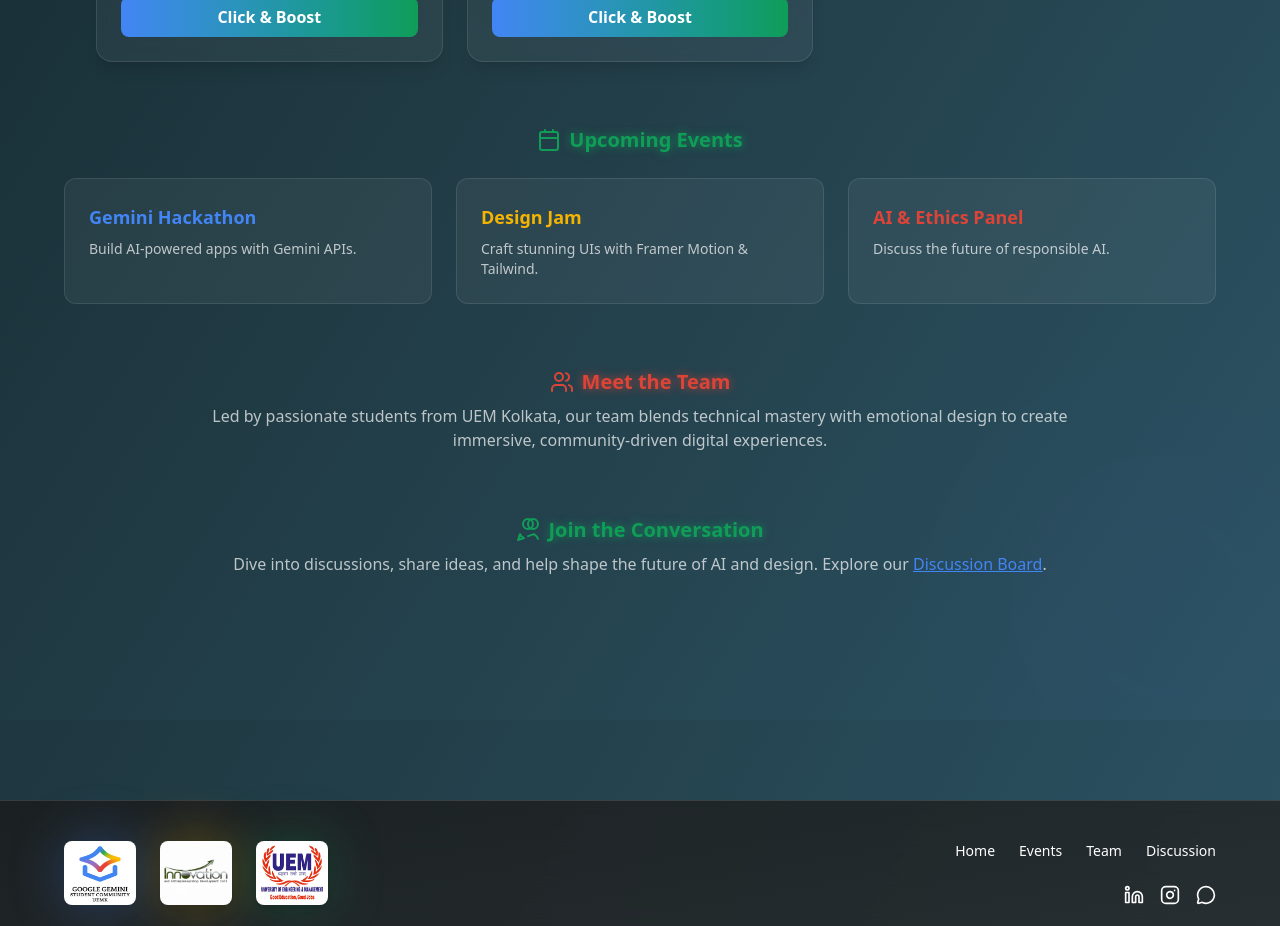
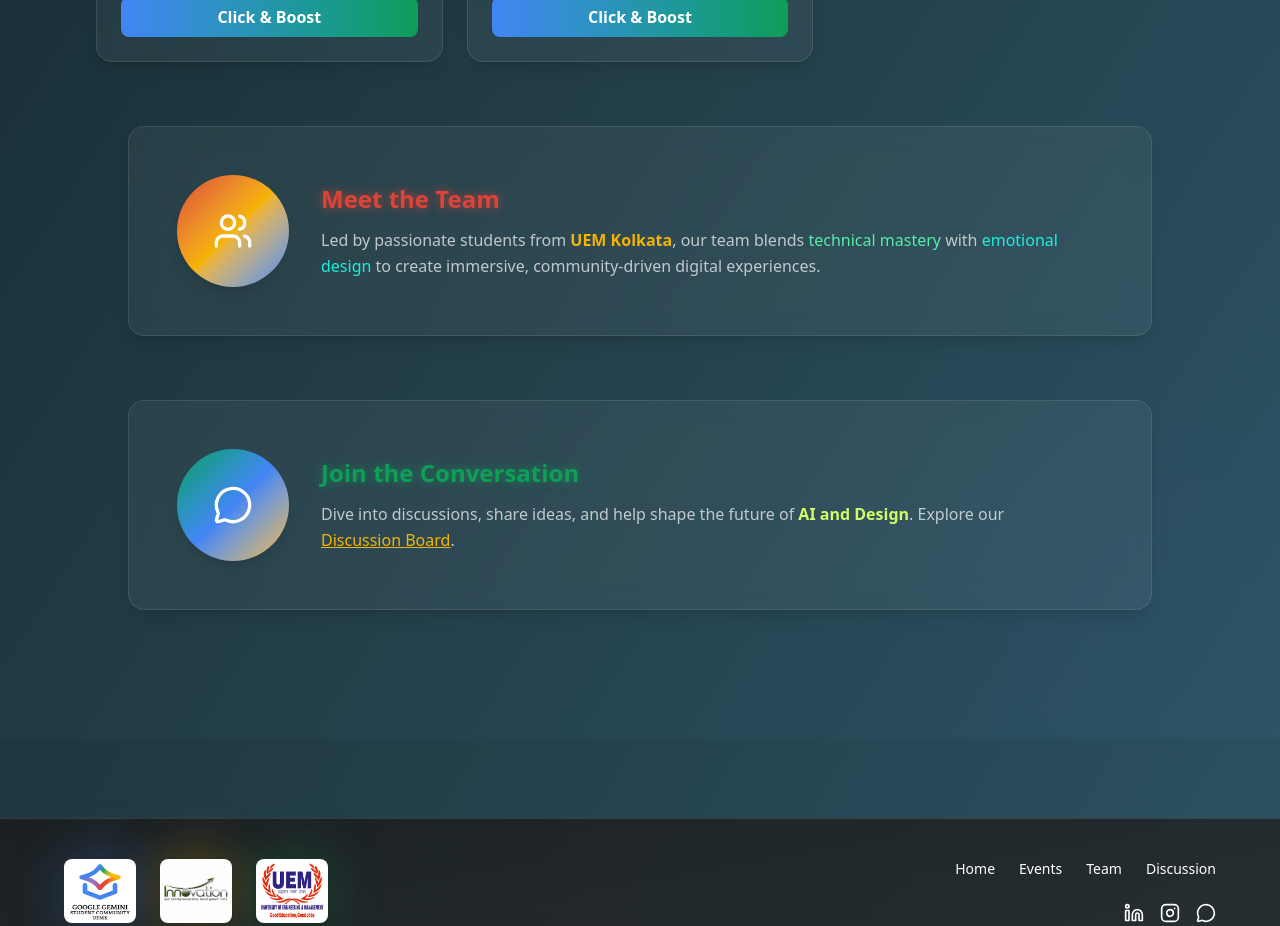
Before and after one commit to Mayank8159/GoogleGeminiUem, a React (Vite) app in the folder frontend/: page / in a window 1280 px wide. Shown: the part 1280-2206 px from the top of the page. Built offline with nearby package versions, Linux system fonts and the light colour scheme; no server answers.

Commit message:
design update2

```diff
--- /dev/null
+++ b/frontend/src/components/ActionSection.jsx
@@ -0,0 +1,102 @@
+import { motion } from "framer-motion";
+import { Users, MessageCircle } from "lucide-react";
+import { Link } from "react-router-dom";
+
+const itemVariants = {
+  hidden: { opacity: 0, y: 40 },
+  visible: {
+    opacity: 1,
+    y: 0,
+    transition: { duration: 0.6, ease: "easeOut" },
+  },
+};
+
+export default function Sections() {
+  return (
+    <div className="space-y-16 max-w-5xl mx-auto">
+      {/* Team Spotlight */}
+      <motion.section
+        variants={itemVariants}
+        initial="hidden"
+        whileInView="visible"
+        viewport={{ once: true }}
+        className="w-full"
+      >
+        <div className="bg-white/5 border border-white/10 rounded-2xl shadow-lg p-8 sm:p-12 backdrop-blur-md flex flex-col sm:flex-row items-center gap-8 hover:shadow-2xl transition">
+          {/* Icon */}
+          <motion.div
+            whileHover={{ scale: 1.1, rotate: 5 }}
+            transition={{ type: "spring", stiffness: 200 }}
+            className="flex-shrink-0"
+          >
+            <div className="h-28 w-28 flex items-center justify-center rounded-full bg-gradient-to-br from-[#DB4437] via-[#F4B400] to-[#4285F4] shadow-lg">
+              <Users size={40} color="white" />
+            </div>
+          </motion.div>
+
+          {/* Text */}
+          <div className="text-center sm:text-left">
+            <motion.h2
+              className="text-2xl font-bold mb-3 text-[#DB4437]"
+              style={{ textShadow: "0 0 10px rgba(219, 68, 55, 0.7)" }}
+            >
+              Meet the Team
+            </motion.h2>
+            <p className="text-sm sm:text-base text-white/70 leading-relaxed">
+              Led by passionate students from{" "}
+              <span className="font-semibold text-[#F4B400]">UEM Kolkata</span>,
+              our team blends{" "}
+              <span className="text-[#56eda9]">technical mastery</span> with{" "}
+              <span className="text-[#1befdd]">emotional design</span> to create
+              immersive, community-driven digital experiences.
+            </p>
+          </div>
+        </div>
+      </motion.section>
+
+      {/* Community CTA */}
+      <motion.section
+        variants={itemVariants}
+        initial="hidden"
+        whileInView="visible"
+        viewport={{ once: true }}
+        className="w-full"
+      >
+        <div className="bg-white/5 border border-white/10 rounded-2xl shadow-lg p-8 sm:p-12 backdrop-blur-md flex flex-col sm:flex-row items-center gap-8 hover:shadow-2xl transition">
+          {/* Icon */}
+          <motion.div
+            whileHover={{ scale: 1.1, rotate: 5 }}
+            transition={{ type: "spring", stiffness: 200 }}
+            className="flex-shrink-0"
+          >
+            <div className="h-28 w-28 flex items-center justify-center rounded-full bg-gradient-to-br from-[#0F9D58] via-[#4285F4] to-[#F4B400] shadow-lg">
+              <MessageCircle size={40} color="white" />
+            </div>
+          </motion.div>
+
+          {/* Text */}
+          <div className="text-center sm:text-left">
+            <motion.h2
+              className="text-2xl font-bold mb-3 text-[#0F9D58]"
+              style={{ textShadow: "0 0 10px rgba(15, 157, 88, 0.7)" }}
+            >
+              Join the Conversation
+            </motion.h2>
+            <p className="text-sm sm:text-base text-white/70 leading-relaxed">
+              Dive into discussions, share ideas, and help shape the future of{" "}
+              <span className="font-semibold text-[#d1fe68]">AI and Design</span>.{" "}
+              Explore our{" "}
+              <motion.span
+                whileHover={{ scale: 1.1 }}
+                className="text-[#F4B400] underline hover:text-[#DB4437] transition inline-block font-medium"
+              >
+                <Link to="/discussion">Discussion Board</Link>
+              </motion.span>
+              .
+            </p>
+          </div>
+        </div>
+      </motion.section>
+    </div>
+  );
+}
--- a/frontend/src/pages/Home.jsx
+++ b/frontend/src/pages/Home.jsx
@@ -1,6 +1,7 @@
 import { Link } from "react-router-dom";
 import { motion } from "framer-motion";
 import GeminiClicks from "../components/GeminiClicks";
+import Sections from "../components/ActionSection";
 
 // A simple component to render inline SVG icons.
 const Icon = ({ name, color = "currentColor", size = 24, strokeWidth = 2 }) => {
@@ -101,12 +102,20 @@ export default function Home() {
       {/* Background glowing effect */}
       <div className="absolute inset-0 z-0 opacity-10">
         <motion.div
-          animate={{ scale: [1, 1.2, 1], rotate: [0, 360], opacity: [0.1, 0.3, 0.1] }}
+          animate={{
+            scale: [1, 1.2, 1],
+            rotate: [0, 360],
+            opacity: [0.1, 0.3, 0.1],
+          }}
           transition={{ duration: 20, repeat: Infinity, repeatType: "reverse" }}
           className="absolute h-80 w-80 rounded-full bg-blue-500 blur-3xl -top-20 -left-20"
         />
         <motion.div
-          animate={{ scale: [1, 1.1, 1], rotate: [0, -360], opacity: [0.1, 0.3, 0.1] }}
+          animate={{
+            scale: [1, 1.1, 1],
+            rotate: [0, -360],
+            opacity: [0.1, 0.3, 0.1],
+          }}
           transition={{ duration: 25, repeat: Infinity, repeatType: "reverse" }}
           className="absolute h-96 w-96 rounded-full bg-indigo-500 blur-3xl -bottom-20 -right-20"
         />
@@ -176,11 +185,14 @@ export default function Home() {
                 About Us
               </motion.h2>
               <p className="text-sm sm:text-base text-white/70 leading-relaxed">
-                GGSC is a vibrant community of tech enthusiasts, designers, and dreamers.
-                We explore the power of Google Gemini and AI to build meaningful experiences,
-                foster leadership, and spark innovation across campus. <br /><br />
-                🌌 Together, we aim to empower students with skills, creativity, and collaboration —
-                pushing the boundaries of what’s possible with AI.
+                GGSC is a vibrant community of tech enthusiasts, designers, and
+                dreamers. We explore the power of Google Gemini and AI to build
+                meaningful experiences, foster leadership, and spark innovation
+                across campus. <br />
+                <br />
+                🌌 Together, we aim to empower students with skills, creativity,
+                and collaboration — pushing the boundaries of what’s possible
+                with AI.
               </p>
             </div>
           </div>
@@ -197,108 +209,7 @@ export default function Home() {
           <GeminiClicks />
         </motion.section>
 
-        {/* Events Preview */}
-        <motion.section
-          variants={containerVariants}
-          initial="hidden"
-          whileInView="visible"
-          viewport={{ once: true }}
-          className="w-full"
-        >
-          <motion.h2
-            className="text-xl font-semibold mb-6 text-[#0F9D58] flex items-center justify-center gap-2"
-            style={{ textShadow: "0 0 10px rgba(15, 157, 88, 0.8)" }}
-          >
-            <Icon name="calendar" color="#0F9D58" />
-            Upcoming Events
-          </motion.h2>
-          <div className="grid grid-cols-1 sm:grid-cols-3 gap-6">
-            {[
-              {
-                title: "Gemini Hackathon",
-                desc: "Build AI-powered apps with Gemini APIs.",
-                color: "#4285F4",
-              },
-              {
-                title: "Design Jam",
-                desc: "Craft stunning UIs with Framer Motion & Tailwind.",
-                color: "#F4B400",
-              },
-              {
-                title: "AI & Ethics Panel",
-                desc: "Discuss the future of responsible AI.",
-                color: "#DB4437",
-              },
-            ].map(({ title, desc, color }) => (
-              <motion.div
-                key={title}
-                variants={itemVariants}
-                whileHover={{
-                  scale: 1.05,
-                  y: -5,
-                  boxShadow: "0 0 20px rgba(255,255,255,0.2)",
-                }}
-                transition={{ type: "spring", stiffness: 300 }}
-                className="bg-white/5 border border-white/10 rounded-xl p-6 text-left"
-              >
-                <h3 className="text-lg font-semibold mb-2" style={{ color }}>
-                  {title}
-                </h3>
-                <p className="text-sm text-white/70">{desc}</p>
-              </motion.div>
-            ))}
-          </div>
-        </motion.section>
-
-        {/* Team Spotlight */}
-        <motion.section
-          variants={itemVariants}
-          initial="hidden"
-          whileInView="visible"
-          viewport={{ once: true }}
-          className="max-w-4xl text-center"
-        >
-          <motion.h2
-            className="text-xl font-semibold mb-2 text-[#DB4437] flex items-center justify-center gap-2"
-            style={{ textShadow: "0 0 10px rgba(219, 68, 55, 0.8)" }}
-          >
-            <Icon name="users" color="#DB4437" />
-            Meet the Team
-          </motion.h2>
-          <p className="text-sm sm:text-base text-white/70">
-            Led by passionate students from UEM Kolkata, our team blends
-            technical mastery with emotional design to create immersive,
-            community-driven digital experiences.
-          </p>
-        </motion.section>
-
-        {/* Community Call-to-Action */}
-        <motion.section
-          variants={itemVariants}
-          initial="hidden"
-          whileInView="visible"
-          viewport={{ once: true }}
-          className="max-w-4xl text-center"
-        >
-          <motion.h2
-            className="text-xl font-semibold mb-2 text-[#0F9D58] flex items-center justify-center gap-2"
-            style={{ textShadow: "0 0 10px rgba(15, 157, 88, 0.8)" }}
-          >
-            <Icon name="messageCircle" color="#0F9D58" />
-            Join the Conversation
-          </motion.h2>
-          <p className="text-sm sm:text-base text-white/70 mb-4">
-            Dive into discussions, share ideas, and help shape the future of AI
-            and design. Explore our{" "}
-            <motion.span
-              whileHover={{ scale: 1.1 }}
-              className="text-[#4285F4] underline hover:text-[#F4B400] transition inline-block"
-            >
-              <Link to="/discussion">Discussion Board</Link>
-            </motion.span>
-            .
-          </p>
-        </motion.section>
+        <Sections/>
       </div>
     </main>
   );
```
